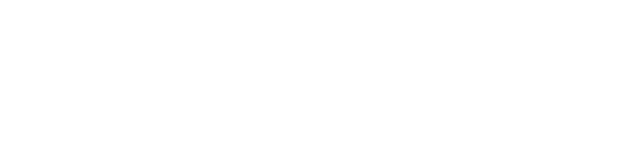
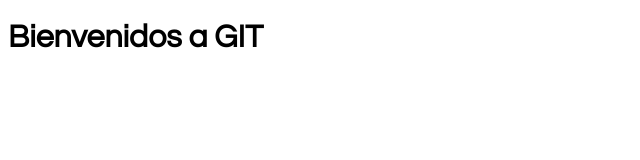
Before and after one commit to sebastianlloves/git_prueba, a plain HTML site: page index.html in a window 1280 px wide. Shown: the whole page, without its empty margins (0-640 px from the left). Drawn offline with Linux system fonts and the light colour scheme.

Commit message:
Estilps: importar fuentes y aspecto general

```diff
--- a/index.html
+++ b/index.html
@@ -6,13 +6,14 @@
     <meta name="viewport" content="width=device-width, initial-scale=1.0">
     <title>GIT Desarrollo Colaborativo</title>
     <!-- Styles -->
+    <link rel="stylesheet" href="styles/default.css">
 </head>
 <body>
 
     <!-- Cabecera -->
     <header id="header">
         <!-- Encabezado -->
-
+        <h1>Bienvenidos a GIT</h1>
         <!-- Galería -->
 
     </header>
--- /dev/null
+++ b/styles/default.css
@@ -0,0 +1,13 @@
+/* Estilos Generales */
+
+    *{
+        box-sizing: border-box;
+        font-family: 'Ubuntu', 'Century Gothic', sans-serif;
+        scroll-behavior: smooth;
+    }
+
+/* Pantallas pequeñas */
+
+/* Pantallas medianas */
+
+/* Pantallas grandes */
```
